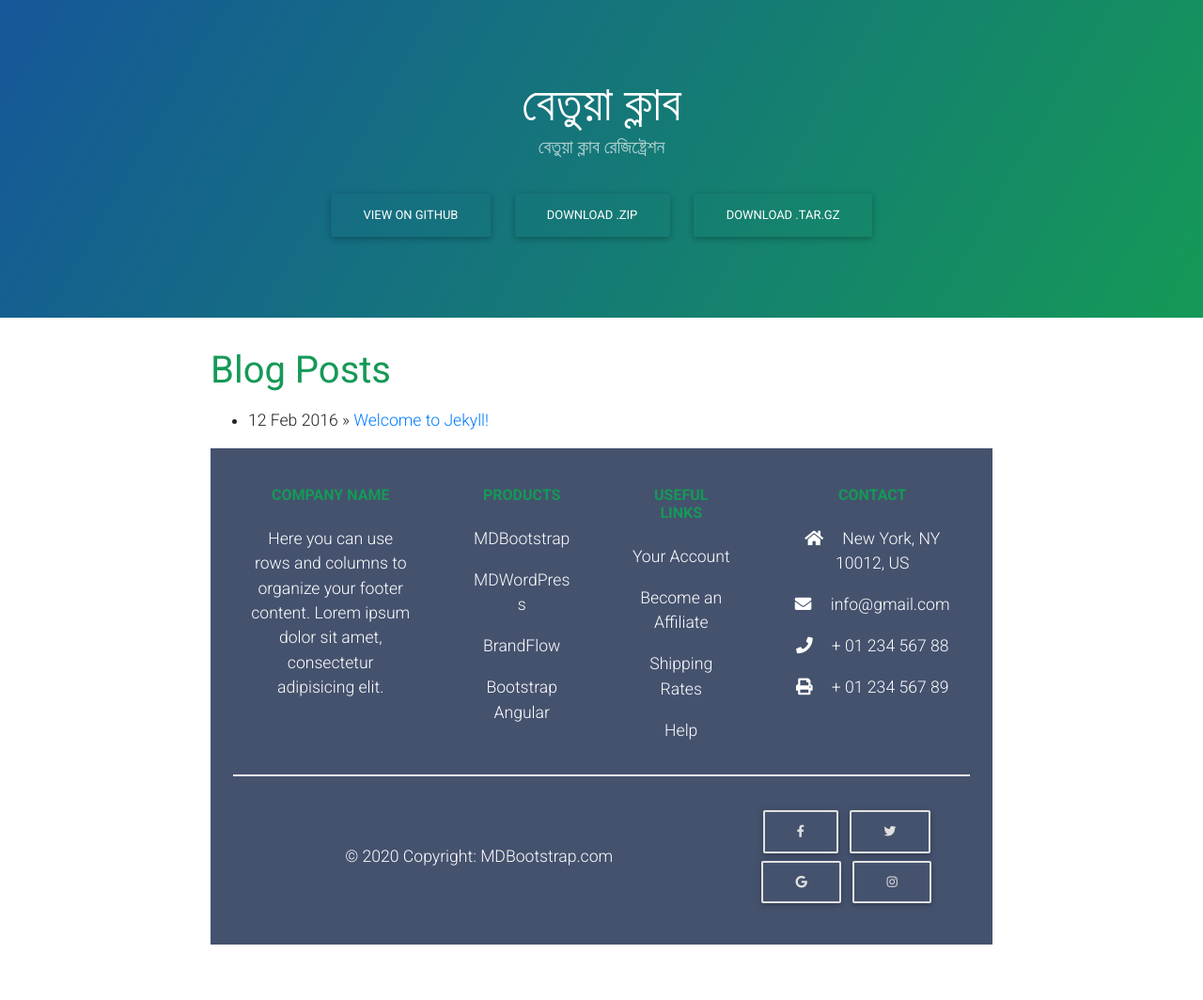
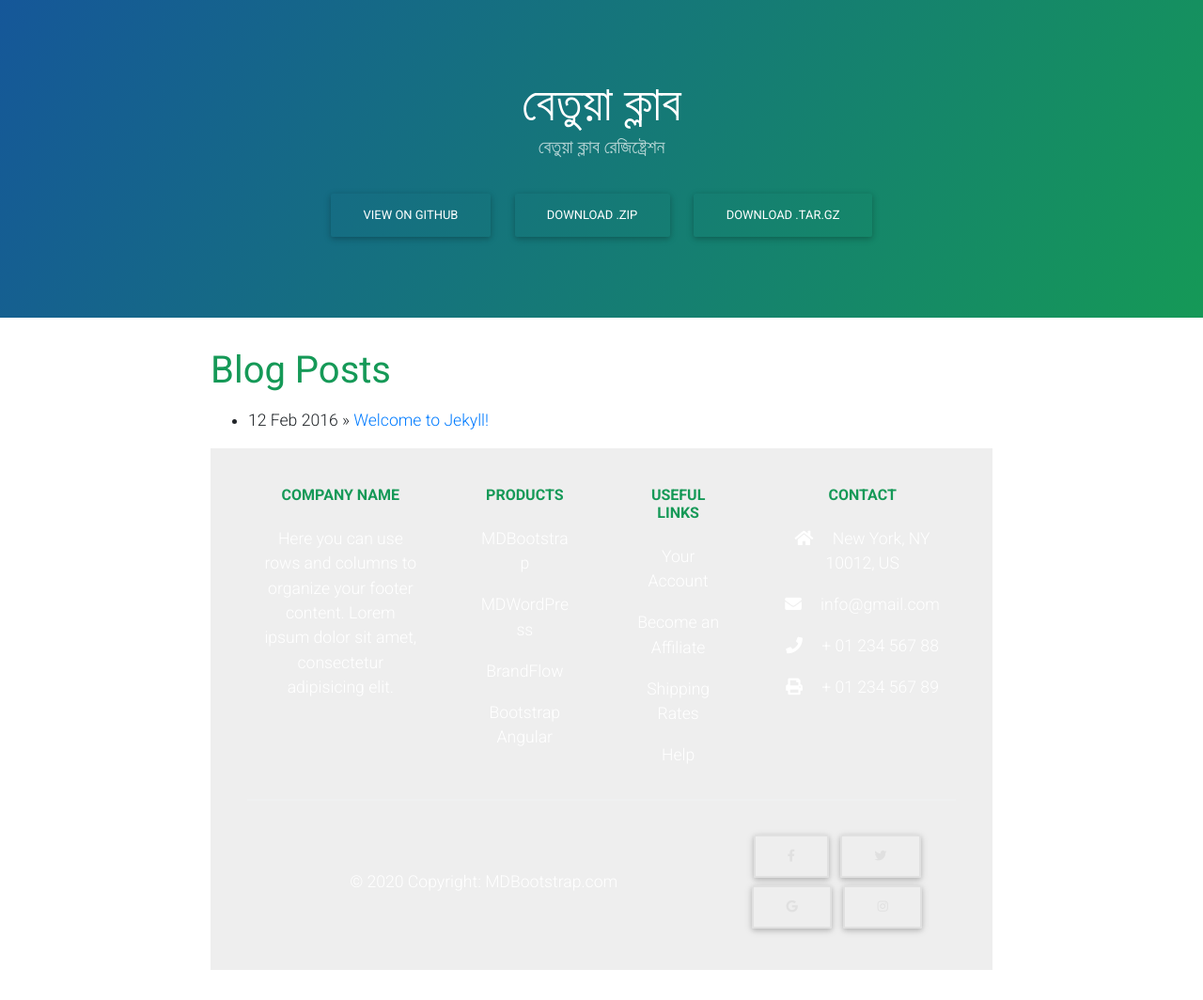
Before and after one commit to shahinmondal/betuaclub.github.io, a Jekyll site: the page built from index.html, in a window 1280 px wide. Shown: the whole page at 94% size. Built offline with Jekyll 4.4.1, drawn with Linux system fonts in a browser that asks for light colours; nearby versions of some CDN libraries; the list of posts is cut into pages by our own code; before the commit the page ends 1037 px from its top, so only the background shows below that.

Commit message:
Update page-footer.html

```diff
--- a/_includes/page-footer.html
+++ b/_includes/page-footer.html
@@ -3,11 +3,11 @@
 
   <!-- Footer -->
   <footer
-          class="text-center text-lg-start text-white"
-          style="background-color: #45526e"
+          class="container-fluid text-center text-lg-start text-white"
+          style="background-color: #eeeeee"
           >
     <!-- Grid container -->
-    <div class="container p-4 pb-0">
+    <div class="container-fluid p-4 pb-0">
       <!-- Section: Links -->
       <section class="">
         <!--Grid row-->
```
